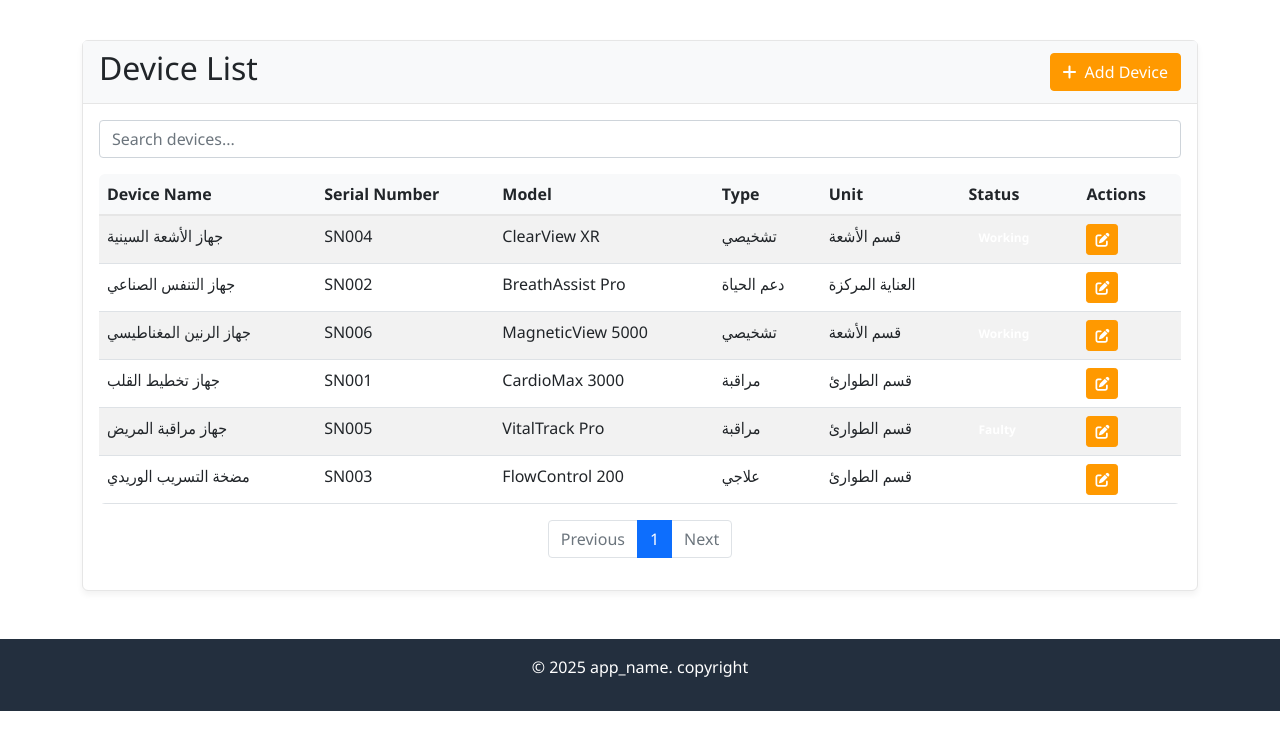
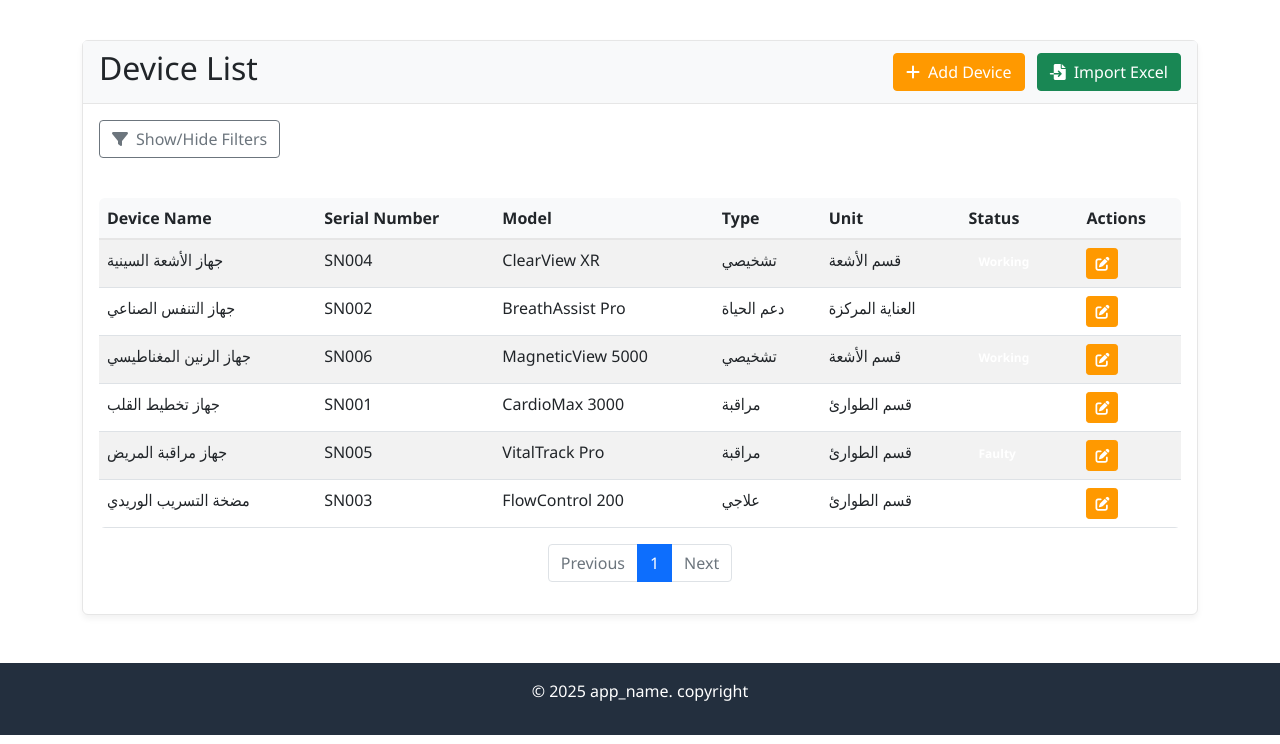
Before and after one commit to alielesawy/Fault-Tracker, a Flask app: page /device_list in a window 1280 px wide. Shown: the part 56-800 px from the top of the page. Run offline with Flask 3, Linux system fonts and the light colour scheme; a user stored in the database is signed in; some libraries are stand-ins or nearby versions; some web fonts are replaced.

Commit message:
Improve device management and fault reporting user interface for clarity
Enhances device listing with filtering, adds Excel import for admins, and allows photo uploads for reports in templates.

Replit-Commit-Author: Agent
Replit-Commit-Session-Id: ce7b627c-7869-43e4-8396-e2859eba2124
Replit-Commit-Screenshot-Url: https://storage.googleapis.com/screenshot-production-us-central1/c6b4a806-98b5-42ee-bfe8-0467b1946d90/15b1d78b-2d03-4df9-bba8-11cea4ef687e.jpg

```diff
--- a/templates/device_list.html
+++ b/templates/device_list.html
@@ -3,16 +3,67 @@
 {% block title %}Device List - Medical Device Management{% endblock %}
 
 {% block content %}
-<div class="card">
+<div class="card mb-4">
     <div class="card-header d-flex justify-content-between align-items-center">
-        <h2>Device List</h2>
-        <a href="{{ url_for('device_add') }}" class="btn btn-primary">
-            <i class="fas fa-plus me-2"></i>Add Device
-        </a>
+        <h2>{{ _('Device List') }}</h2>
+        <div>
+            <a href="{{ url_for('device_add') }}" class="btn btn-primary me-2">
+                <i class="fas fa-plus me-2"></i>{{ _('Add Device') }}
+            </a>
+            {% if current_user.role == 'Admin' %}
+            <a href="{{ url_for('device_import') }}" class="btn btn-success">
+                <i class="fas fa-file-import me-2"></i>{{ _('Import Excel') }}
+            </a>
+            {% endif %}
+        </div>
     </div>
     <div class="card-body">
-        <div class="mb-3">
-            <input type="text" id="tableFilter" class="form-control" placeholder="Search devices..." data-table="#devicesTable">
+        <!-- Filter Form -->
+        <div class="mb-4">
+            <button class="btn btn-outline-secondary mb-3" type="button" data-bs-toggle="collapse" data-bs-target="#filterCollapse" aria-expanded="false">
+                <i class="fas fa-filter me-2"></i>{{ _('Show/Hide Filters') }}
+            </button>
+
+            <div class="collapse {% if request.args %}show{% endif %}" id="filterCollapse">
+                <div class="card card-body bg-light">
+                    <form method="GET" action="{{ url_for('device_list') }}" class="row g-3">
+                        <div class="col-md-4">
+                            {{ form.unit_id.label(class="form-label") }}
+                            {{ form.unit_id(class="form-select") }}
+                        </div>
+
+                        <div class="col-md-4">
+                            {{ form.category.label(class="form-label") }}
+                            {{ form.category(class="form-select") }}
+                        </div>
+
+                        <div class="col-md-4">
+                            {{ form.status.label(class="form-label") }}
+                            {{ form.status(class="form-select") }}
+                        </div>
+
+                        <div class="col-md-4">
+                            {{ form.model.label(class="form-label") }}
+                            {{ form.model(class="form-control") }}
+                        </div>
+
+                        <div class="col-md-4">
+                            {{ form.origin_country.label(class="form-label") }}
+                            {{ form.origin_country(class="form-control") }}
+                        </div>
+
+                        <div class="col-md-4">
+                            {{ form.search.label(class="form-label") }}
+                            {{ form.search(class="form-control", placeholder=_("Search in name, type, serial number...")) }}
+                        </div>
+
+                        <div class="col-12">
+                            {{ form.submit(class="btn btn-primary") }}
+                            <a href="{{ url_for('device_list') }}" class="btn btn-secondary">{{ _('Clear Filters') }}</a>
+                        </div>
+                    </form>
+                </div>
+            </div>
         </div>
 
         {% if devices.items %}
```
Also changed, not shown: templates/report_detail.html (+42 -5 lines).
